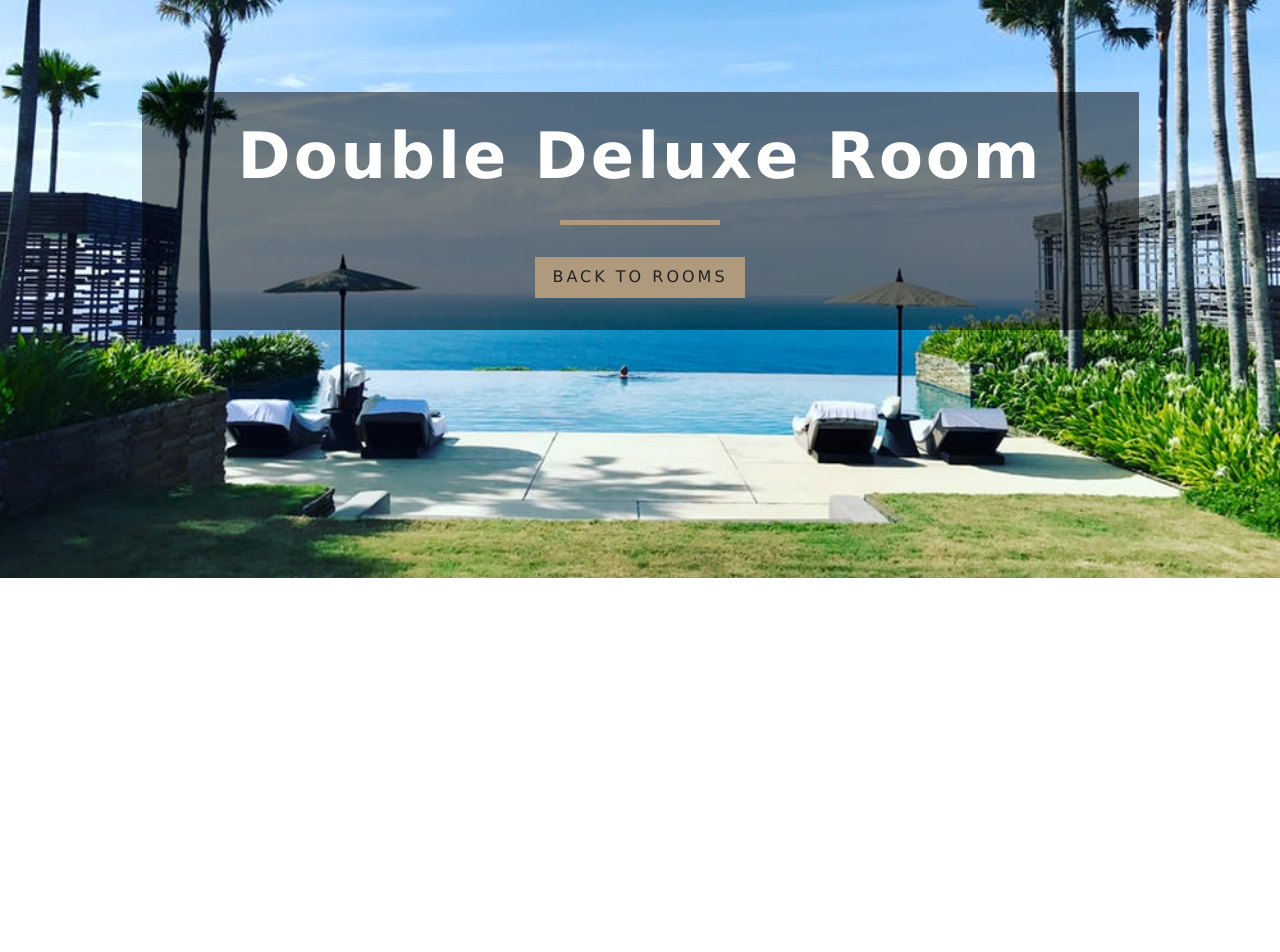
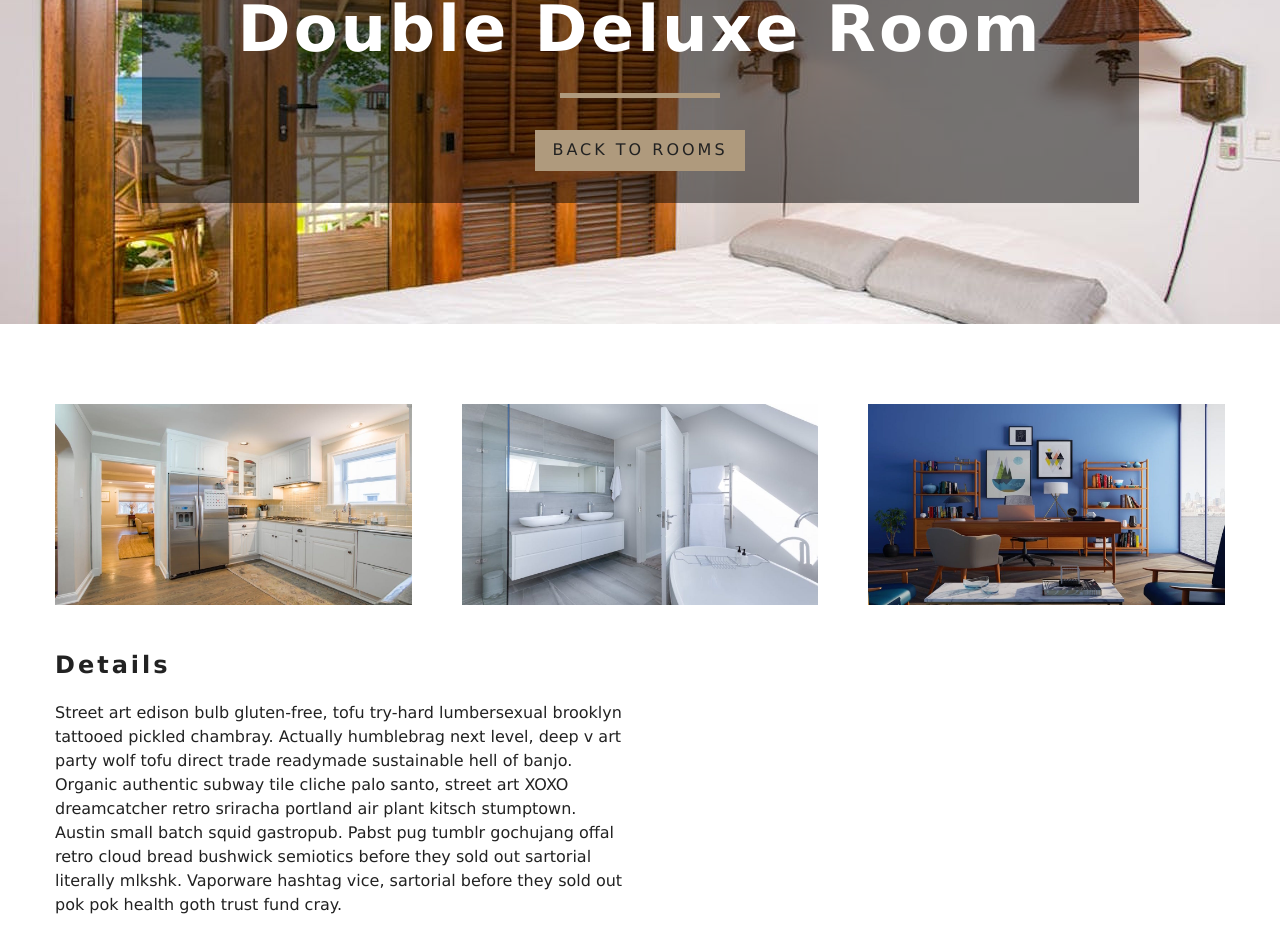
Before and after one commit to shahzaibg786/roombooking, a React (Create React App) app: page /rooms/double-deluxe in a window 1280 px wide. Shown: the part 222-1174 px from the top of the page. Before the commit the page ends 800 px from the top, so only its background shows below. Built offline with nearby package versions, Linux system fonts and the light colour scheme.

Commit message:
single room modification

```diff
--- a/src/components/StyledBanner.js
+++ b/src/components/StyledBanner.js
@@ -1 +1,13 @@
 import styled from "styled-components";
+
+import defaultImg from '../images/room-1.jpeg'
+
+
+const StyledHero = styled.header`
+min-height: 60vh;
+background: url(${props => (props.img ? props.img : defaultImg)}) center/cover no-repeat;
+display: flex;
+align-items: center;
+justify-content: center;
+`
+export default StyledHero;
--- a/src/pages/SingleRoom.js
+++ b/src/pages/SingleRoom.js
@@ -4,6 +4,7 @@
 import { Link } from 'react-router-dom'
 import { RoomContext } from '../context'
 import Minibanner from '../components/Minibanner'
+import StyledHero from '../components/StyledBanner'
 
 export default class SingleRoom extends Component {
 
@@ -23,6 +24,7 @@
     render() {
         const {getRoom} = this.context
         const room = getRoom(this.state.slug)
+
         if(!room){
             return (
             <div className="error">
@@ -34,13 +36,34 @@
             )
         }
 
-        const {name,description,capacity,size,price,extras,breakfast,pets,images} = room
+        const {name,description,capacity,size,price,extras,breakfast,pets,images} = room;
+        // array destructuring using rest operator
+        const [mainImg, ...defaultImg] = images;
         return (
-            <Banner className="roomsHero">
+            <>
+            <StyledHero  img={mainImg || defaultBcg }>
+            {/* <StyledHero  img={images[0] || defaultBcg }> */}
+                {/* <Banner className="roomsHero" > */}
                 <Minibanner title={`${name} room`}>
                     <Link to="/rooms" className="btn-primary">Back to Rooms</Link>
                 </Minibanner>
-            </Banner>
+            </StyledHero>
+            <section className="single-room">
+                <div className = "single-room-images">
+                    {defaultImg.map((item,index) =>{
+                    // {images.map((item,index) =>{
+                        return <img key={index} src={item} alt={name} />
+                    })}
+                </div>
+
+                <div className="single-room-info">
+                    <article className="desc">
+                        <h3>details</h3>
+                        <p>{description}</p>
+                    </article>
+                </div>
+            </section>
+            </>
         )
     }
 }
```
